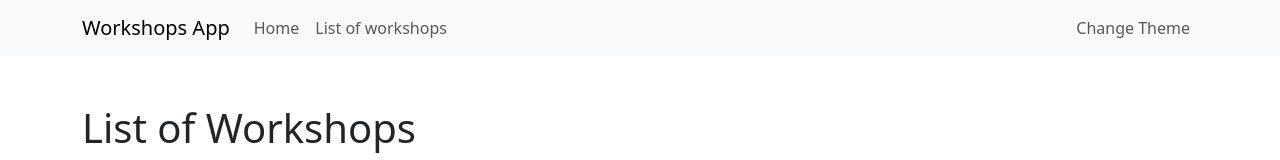
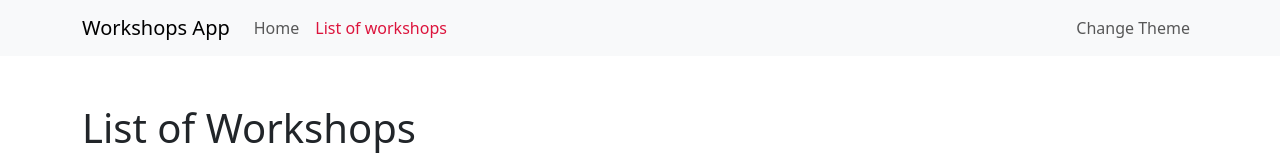
Before and after one commit to puranik3/db-react-jul-26-2024, a React (Create React App) app in the folder 04-react/workshops-app/: page /workshops in a window 1280 px wide. Shown: the top 160 px of the page. Built offline with nearby package versions, Linux system fonts and the light colour scheme.

Commit message:
Using NavLink

```diff
--- /dev/null
+++ b/04-react/workshops-app/src/components/Menu.css
@@ -0,0 +1,3 @@
+.navbar-nav .nav-link.active {
+    color: crimson;
+}
--- a/04-react/workshops-app/src/components/Menu.tsx
+++ b/04-react/workshops-app/src/components/Menu.tsx
@@ -1,17 +1,26 @@
 import { Container, Nav, Navbar } from "react-bootstrap";
+import { NavLink } from "react-router-dom";
+
+import "./Menu.css";
 
 const Menu = () => {
     return (
         <Navbar collapseOnSelect expand="lg" className="bg-body-tertiary">
             <Container>
-                <Navbar.Brand href="/">Workshops App</Navbar.Brand>
+                <Navbar.Brand to="/" as={NavLink}>
+                    Workshops App
+                </Navbar.Brand>
 
                 <Navbar.Toggle aria-controls="responsive-navbar-nav" />
 
                 <Navbar.Collapse id="responsive-navbar-nav">
                     <Nav className="me-auto">
-                        <Nav.Link href="/">Home</Nav.Link>
-                        <Nav.Link href="/workshops">List of workshops</Nav.Link>
+                        <Nav.Link to="/" as={NavLink}>
+                            Home
+                        </Nav.Link>
+                        <Nav.Link to="/workshops" as={NavLink}>
+                            List of workshops
+                        </Nav.Link>
                     </Nav>
                     <Nav>
                         <Nav.Link href="#">Change Theme</Nav.Link>
```
Also changed, not shown: 04-react/workshops-app/src/index.tsx (+9 -7 lines).
